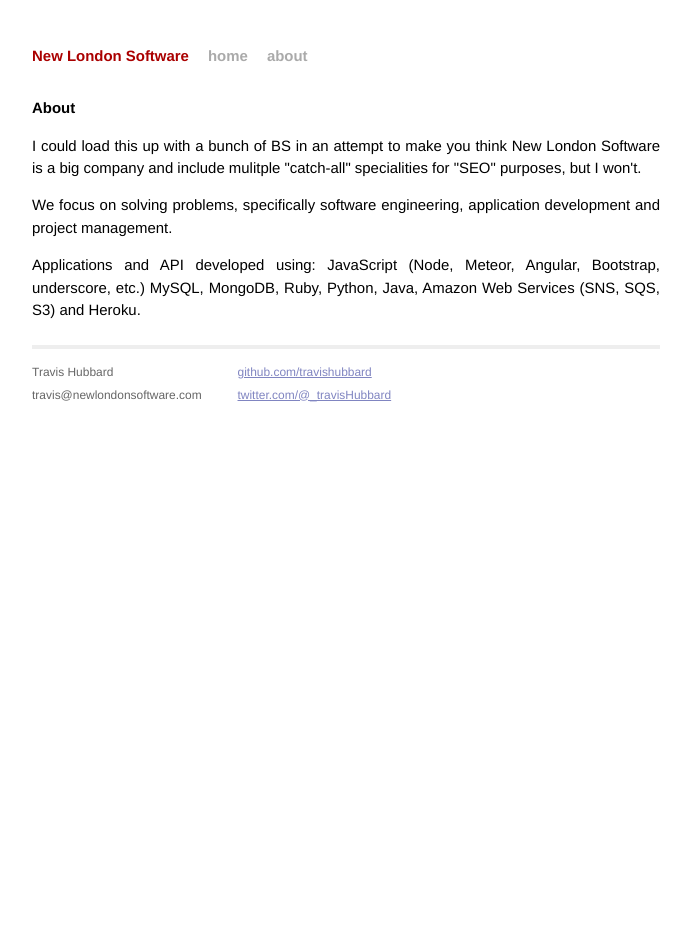
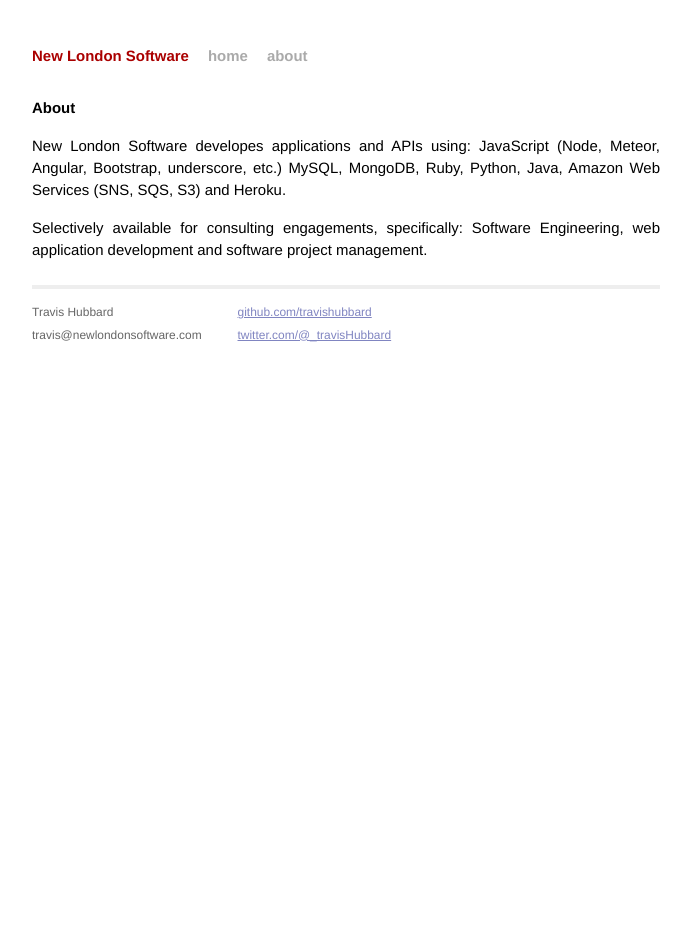
Before and after one commit to travishubbard/travishubbard.github.io, a Jekyll site: the page built from about.html, in a window 1280 px wide. Shown: the whole page, without its empty margins (294-985 px from the left). Built offline with Jekyll 4.4.1, drawn with Linux system fonts in a browser that asks for light colours; Markdown is read by kramdown in place of the engine named in the settings.

Commit message:
update about, streamline text

```diff
--- a/about.html
+++ b/about.html
@@ -7,14 +7,11 @@
   <h1>About</h1>
 
 	<p>
-		I could load this up with a bunch of BS in an attempt to make you think New London Software is a big company and include mulitple &quot;catch-all&quot; specialities for &quot;SEO&quot; purposes, but I won't.
+		New London Software developes applications and APIs using: JavaScript (Node, Meteor, Angular, Bootstrap, underscore, etc.) MySQL, MongoDB, Ruby, Python, Java, Amazon Web Services (SNS, SQS, S3) and Heroku.
 	</p>
 
 	<p>
-		We focus on solving problems, specifically software engineering, application development and project management.
+		Selectively available for consulting engagements, specifically: Software Engineering, web application development and software project management.
 	</p>
 
-	<p>
-		Applications and API developed using: JavaScript (Node, Meteor, Angular, Bootstrap, underscore, etc.) MySQL, MongoDB, Ruby, Python, Java, Amazon Web Services (SNS, SQS, S3) and Heroku.
-	</p>
 </div>
```
